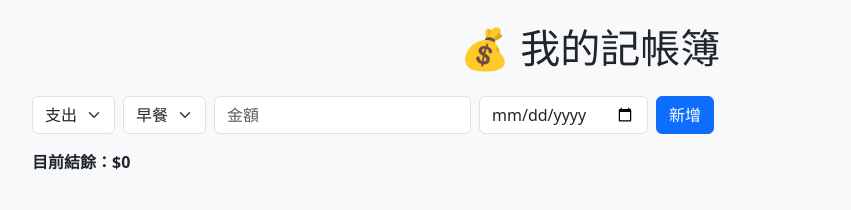
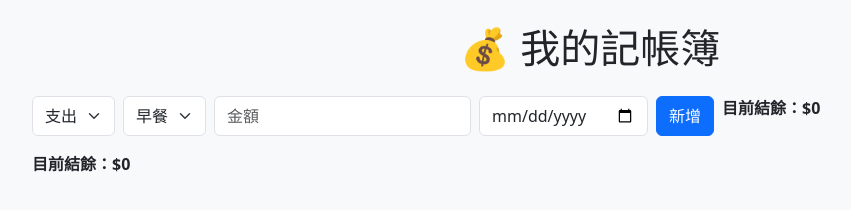
Before and after one commit to Patty950630/budget-app, a website: page public/index.html in a window 1280 px wide. Shown: the whole page, without its empty margins (50-901 px from the left). Drawn offline with nearby package versions, Linux system fonts and the light colour scheme; no server answers.

```diff
--- a/public/index.html
+++ b/public/index.html
@@ -29,6 +29,8 @@
       <input type="number" id="amount" class="form-control w-auto" placeholder="金額" required />
       <input type="date" id="date" class="form-control w-auto" required />
       <button type="submit" class="btn btn-primary">新增</button>
+      <p id="summary" class="text-end fw-bold">目前結餘：$0</p>
+
     </form>
 
     <!-- 結餘顯示 -->
```
